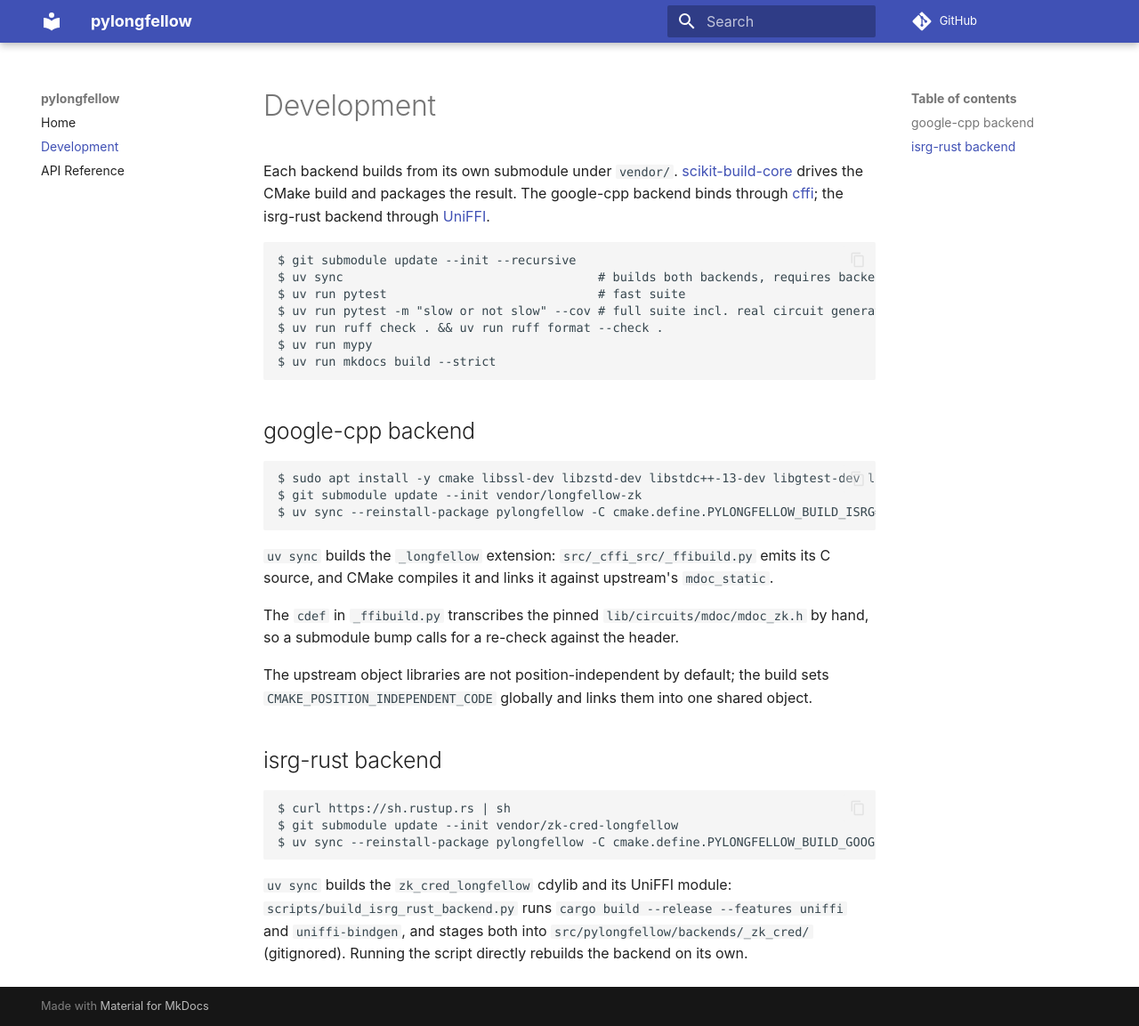
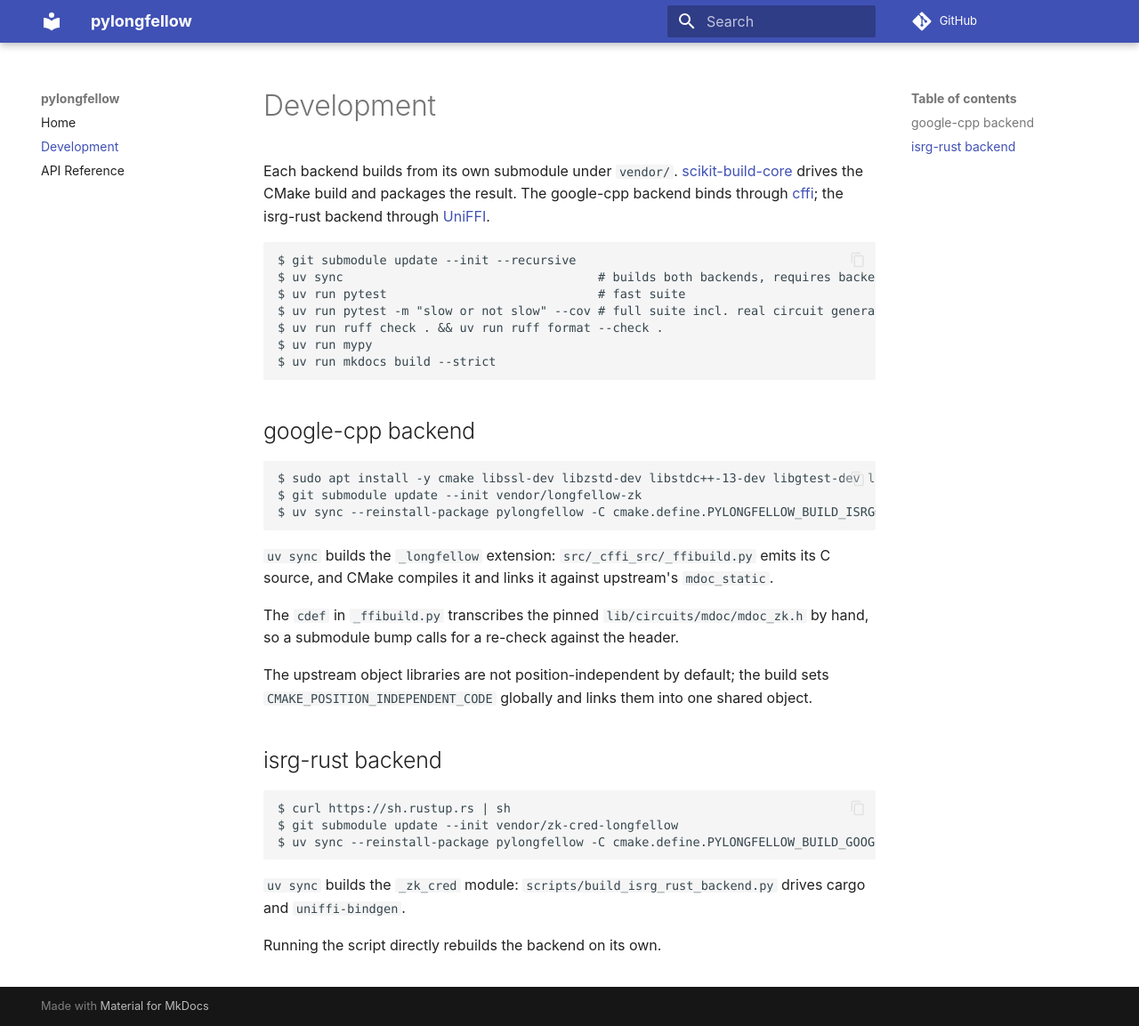
Before and after one commit to pipe23-org/pylongfellow, an MkDocs documentation site: the page built from docs/development.md, in a window 1280 px wide and 1153 px high. Shown: the whole window at 89% size. Built offline with MkDocs 1.6.1 and Material for MkDocs 9.7.7, drawn with Linux system fonts in a browser that asks for light colours; comment, search, counter and statistics services are not loaded.

Commit message:
docs: isrg-rust build prose rhymes with google-cpp
The script's internals are the script's.

````diff
--- a/docs/development.md
+++ b/docs/development.md
@@ -41,7 +41,7 @@ $ git submodule update --init vendor/zk-cred-longfellow
 $ uv sync --reinstall-package pylongfellow -C cmake.define.PYLONGFELLOW_BUILD_GOOGLE=OFF
 ```
 
-`uv sync` builds the `zk_cred_longfellow` cdylib and its UniFFI module:
-`scripts/build_isrg_rust_backend.py` runs `cargo build --release --features uniffi` and
-`uniffi-bindgen`, and stages both into `src/pylongfellow/backends/_zk_cred/` (gitignored).
+`uv sync` builds the `_zk_cred` module: `scripts/build_isrg_rust_backend.py` drives cargo
+and `uniffi-bindgen`.
+
 Running the script directly rebuilds the backend on its own.
````
